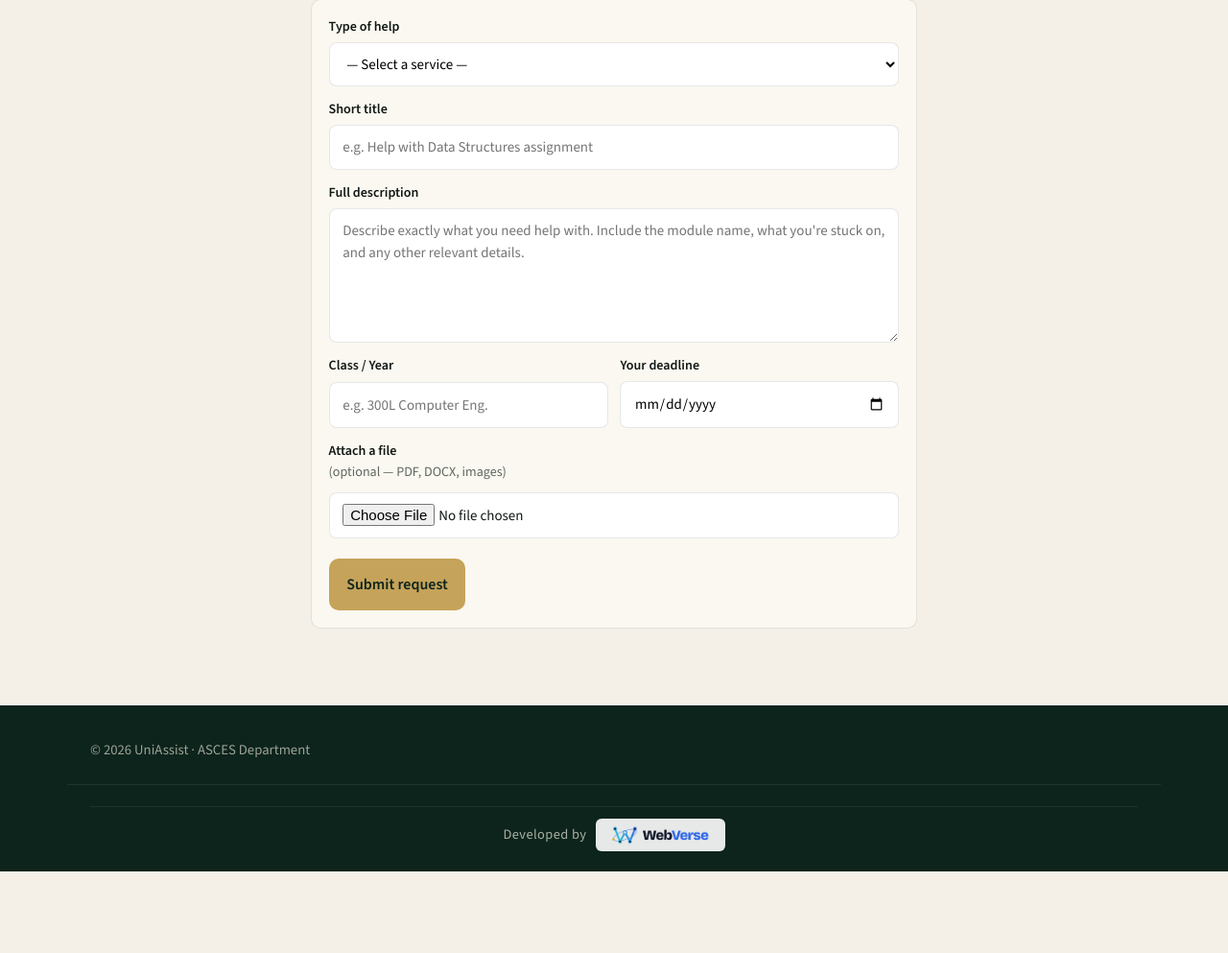
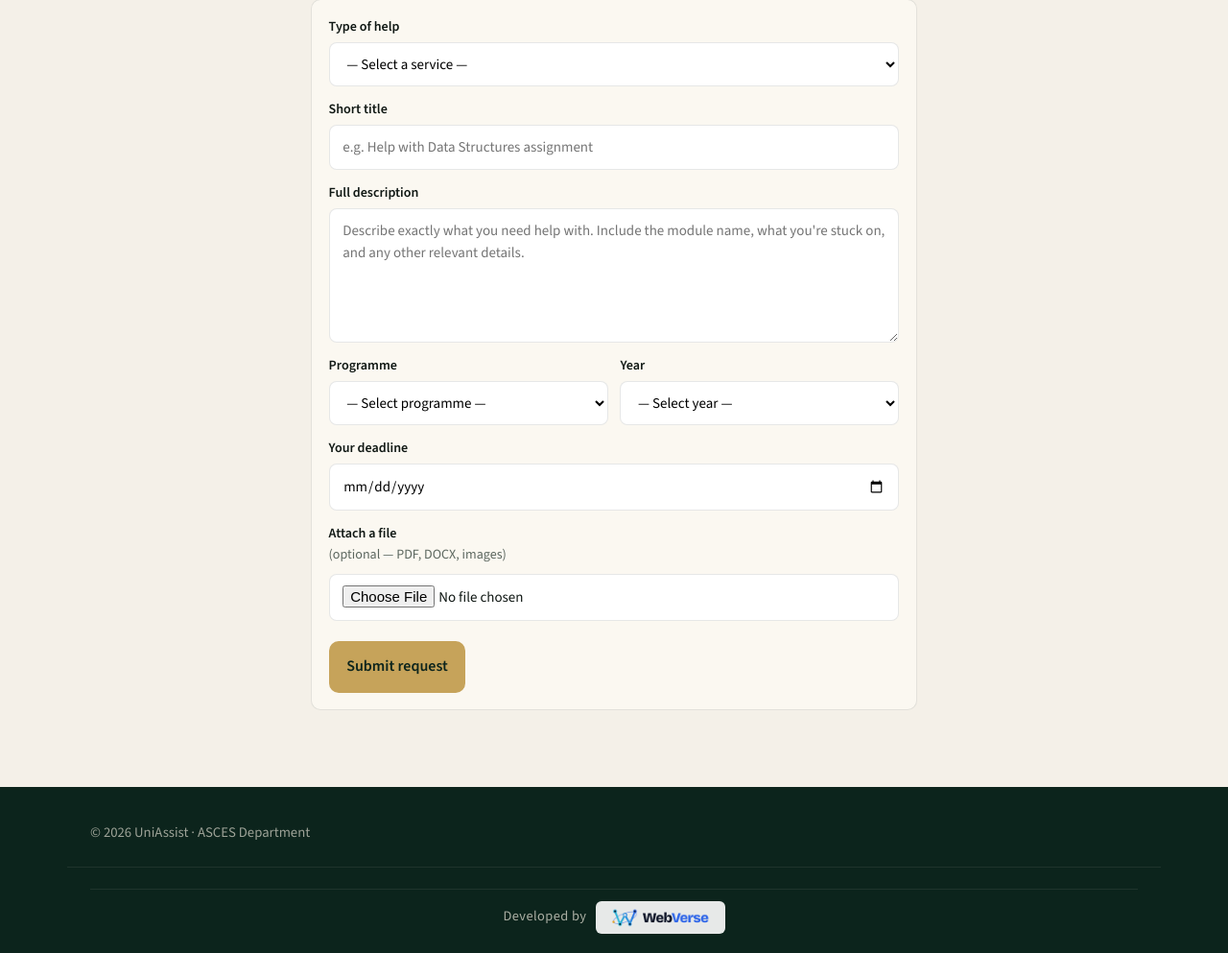
Before and after one commit to israelbrako/UniAssisst, a PHP site: page /dashboard/new-request.html in a window 1280 px wide. Shown: the part 185-1178 px from the top of the page at 96% size. Before the commit the page ends 1093 px from the top, so only its background shows below. Run offline with PHP 8.4, Linux system fonts and the light colour scheme; some libraries are stand-ins or nearby versions.

Commit message:
Fix signup confirmation flow, add programme/year dropdowns, fix signout button

```diff
--- a/dashboard/new-request.html
+++ b/dashboard/new-request.html
@@ -69,13 +69,29 @@
 
           <div style="display:grid;grid-template-columns:1fr 1fr;gap:0.8rem">
             <div class="field">
-              <label for="class_year">Class / Year</label>
-              <input type="text" id="class_year" name="class_year" required placeholder="e.g. 300L Computer Eng." />
+              <label for="program">Programme</label>
+              <select id="program" name="program" required>
+                <option value="">— Select programme —</option>
+                <option value="Cyber Security">Cyber Security</option>
+                <option value="Information Systems">Information Systems</option>
+                <option value="Computer Science and Engineering">Computer Science and Engineering</option>
+                <option value="AI and Robotics Engineering">AI and Robotics Engineering</option>
+              </select>
             </div>
             <div class="field">
-              <label for="deadline">Your deadline</label>
-              <input type="date" id="deadline" name="deadline" />
+              <label for="class_year">Year</label>
+              <select id="class_year" name="class_year" required>
+                <option value="">— Select year —</option>
+                <option value="Year 1">Year 1</option>
+                <option value="Year 2">Year 2</option>
+                <option value="Year 3">Year 3</option>
+                <option value="Year 4">Year 4</option>
+              </select>
             </div>
+          </div>
+          <div class="field">
+            <label for="deadline">Your deadline</label>
+            <input type="date" id="deadline" name="deadline" />
           </div>
 
           <div class="field">
@@ -132,11 +148,12 @@
       const service     = form.service.value;
       const title       = form.title.value.trim();
       const description = form.description.value.trim();
-      const classYear   = form.class_year.value.trim();
+      const program     = form.program.value;
+      const classYear   = form.class_year.value;
       const deadline    = form.deadline.value || null;
       const fileInput   = form.file;
 
-      if (!service || !title || !description || !classYear) {
+      if (!service || !title || !description || !program || !classYear) {
         errEl.textContent = 'Please fill all required fields.';
         errEl.hidden = false;
         return;
@@ -167,7 +184,7 @@
             service,
             title,
             description,
-            class_year:  classYear,
+            class_year:  `${program} — ${classYear}`,
             deadline,
             file_url:    fileUrl,
             status:      'pending',
```
Also changed, not shown: auth/login.html (+10 -0 lines), auth/signup.html (+14 -5 lines), css/staff.css (+19 -0 lines), supabase/fix-rls.sql (added, +29 -0 lines), js/lib/ui.js.
